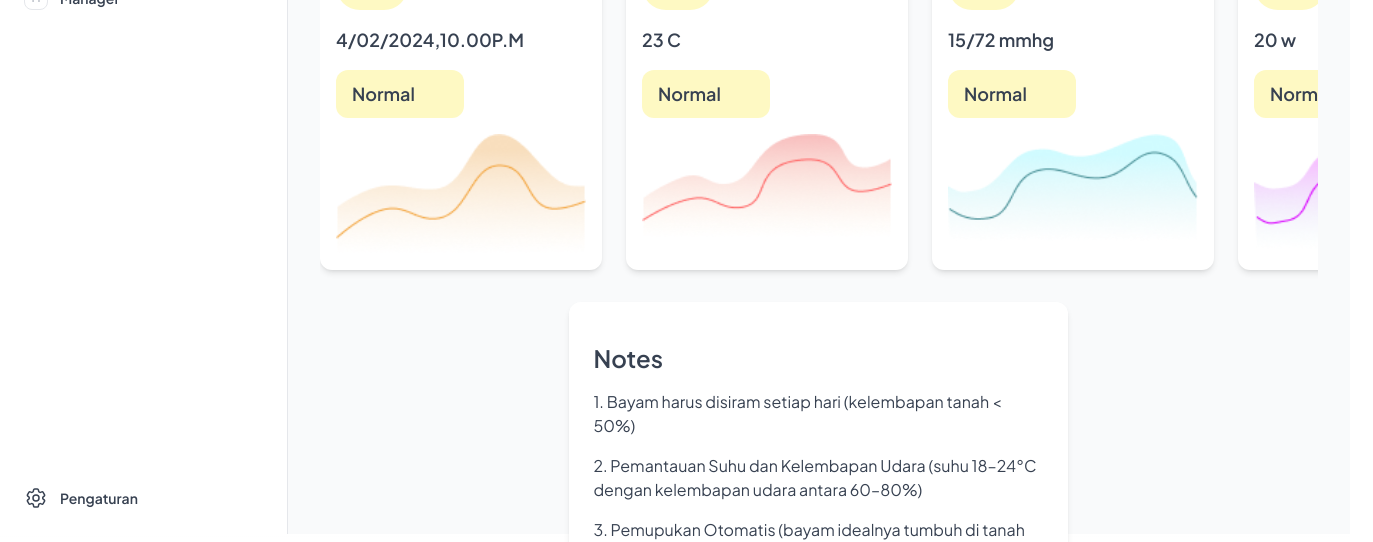
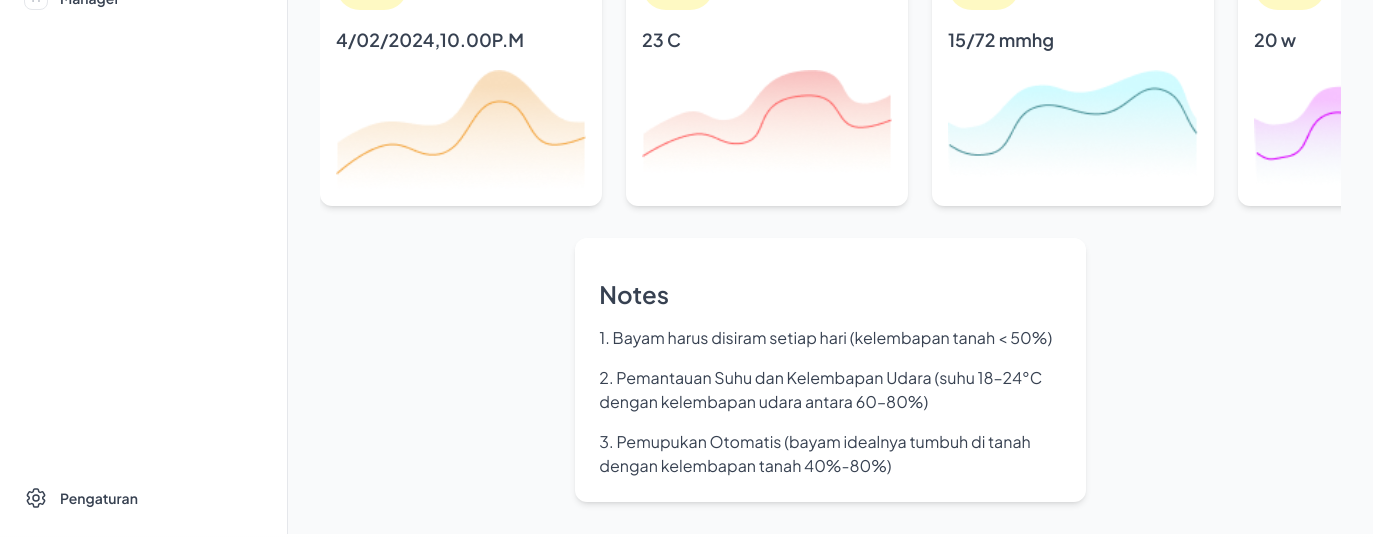
Before and after one commit to rafikaWardah12/spinach-website, a Next.js app: page / in a window 1280 px wide. Shown: the part 266-808 px from the top of the page, 1373 px wide, since content can reach past the window. Built offline with nearby package versions, Linux system fonts and the light colour scheme; no server answers; the database is empty.

Commit message:
Fix: UI Style

```diff
--- a/src/app/monitoring/page.tsx
+++ b/src/app/monitoring/page.tsx
@@ -66,7 +66,7 @@ const columns = [
   { accessorKey: "timestamp", header: "Timestamp" },
   { accessorKey: "suhu", header: "Temperatur" },
   { accessorKey: "kelembapan", header: "Kelembapan" },
-  { accessorKey: "phTanah", header: "PH Tanah" },
+  { accessorKey: "phTanah", header: "Kelembapan Tanah" },
 ];
 
 interface MonitoringData {
--- a/src/app/page.tsx
+++ b/src/app/page.tsx
@@ -39,7 +39,7 @@ export const defaultData = [
   },
   {
     icon: Images.icPhTanah,
-    title: "PH Tanah",
+    title: "Kelambapan Tanah",
     label: "7,6",
     status: "Normal",
     bgIcon: Images.icBgPhTanah,
@@ -59,7 +59,7 @@ const notesData = [
     notes: `
   1. Bayam harus disiram setiap hari (kelembapan tanah < 50%)
   2. Pemantauan Suhu dan Kelembapan Udara (suhu 18–24°C dengan kelembapan udara antara 60–80%)
-  3. Pemupukan Otomatis (bayam idealnya tumbuh di tanah dengan pH 6-7)
+  3. Pemupukan Otomatis (bayam idealnya tumbuh di tanah dengan kelembapan tanah 40%-80%)
       `,
   },
 ];
@@ -118,7 +118,7 @@ export default function Dashboard() {
           },
           {
             icon: Images.icPhTanah,
-            title: "PH Tanah",
+            title: "Kelembapan Tanah",
             label: lastItem.phTanah || "PH Tanah not found",
             status: "Normal",
             bgIcon: Images.icBgPhTanah,
@@ -172,8 +172,7 @@ export default function Dashboard() {
       <div>
         <NotesCard notes={notesData[0]?.notes || " "}></NotesCard>
       </div>
-      <div>
-      </div>
+      <div></div>
     </MainTemplate>
   );
 }
--- a/src/app/ui/component/card/CeremonyCard.tsx
+++ b/src/app/ui/component/card/CeremonyCard.tsx
@@ -39,11 +39,11 @@ const CeremonyCard: React.FC<CeremonyCardProps> = ({
         </div>
 
         {/* Status Section */}
-        <div className="flex justify-start mb-4">
+        {/* <div className="flex justify-start mb-4">
           <div className="bg-yellow-100 w-32 h-12 rounded-xl flex items-center pl-4">
             <p className="text-lg font-semibold text-gray-700">{status}</p>
           </div>
-        </div>
+        </div> */}
 
         {/* Grafik / Background Icon Section */}
         <div className="flex items-center justify-center mb-4">
```
Also changed, not shown: 2 other files (tests, documents, lock files or other folders).
